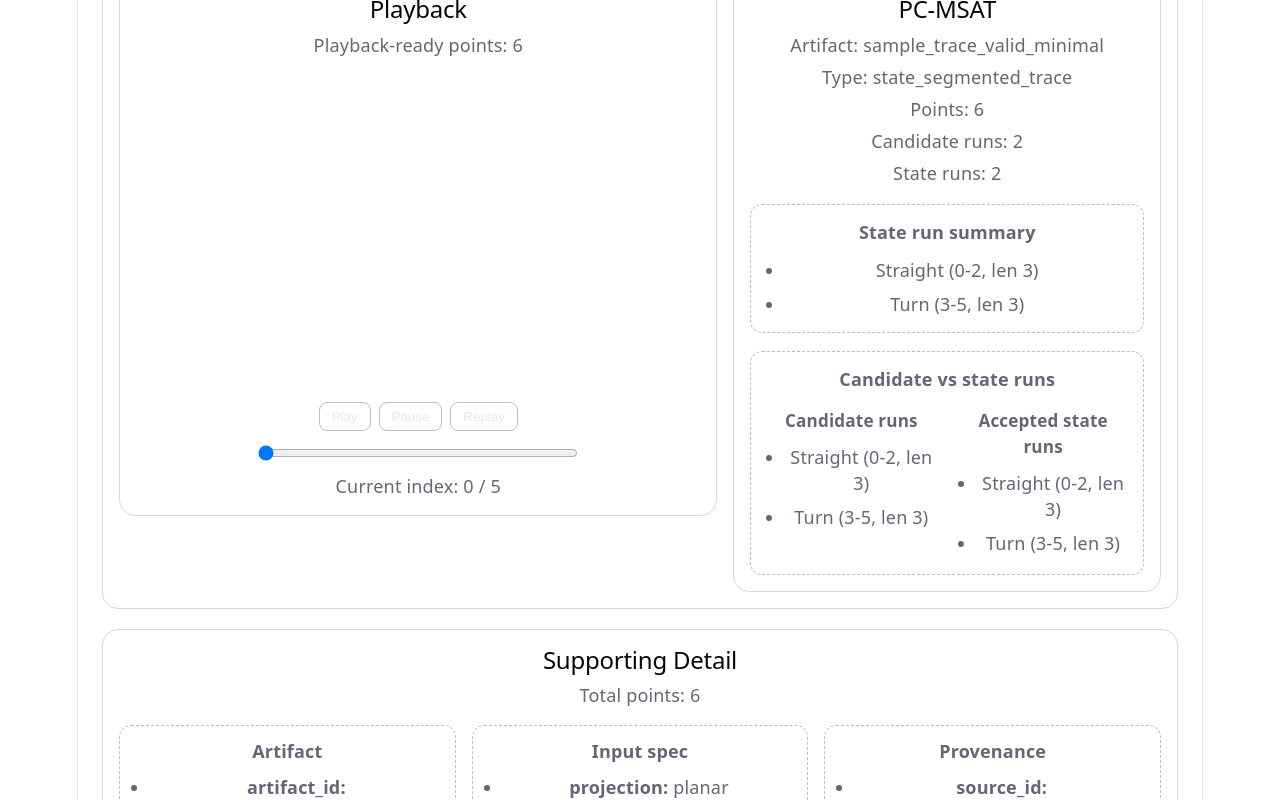
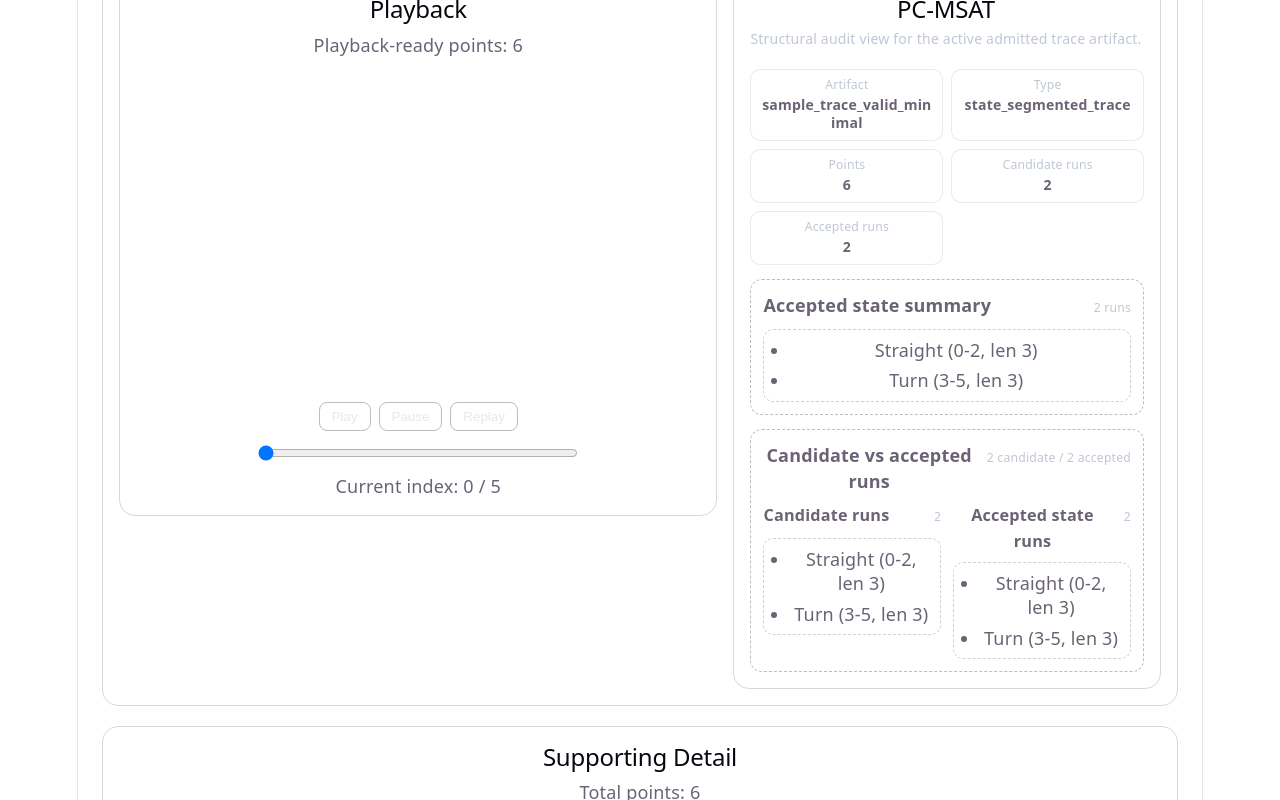
Before and after one commit to cperryresearch/pc-msat-audit-interface, a React (Vite) app in the folder pc-maw/: page / in a window 1280 px wide. Shown: the part 1560-2360 px from the top of the page. Built offline with nearby package versions, Linux system fonts and the light colour scheme.

Commit message:
Refine PC-MSAT audit pane layout

```diff
--- a/pc-maw/src/App.css
+++ b/pc-maw/src/App.css
@@ -119,77 +119,165 @@
   width: min(320px, 100%);
 }
 
+/* PC-MSAT / Audit pane */
+
+.pcmaw-audit-pane {
+  display: flex;
+  flex-direction: column;
+  gap: 14px;
+}
+
 .pcmaw-audit-pane p {
   margin: 6px 0;
 }
 
-.pcmaw-audit-summary-block {
-  margin-top: 18px;
-  padding: 14px;
+.pcmaw-audit-header {
+  display: flex;
+  justify-content: space-between;
+  gap: 12px;
+}
+
+.pcmaw-audit-header h2 {
+  margin: 0;
+}
+
+.pcmaw-audit-subtitle {
+  margin: 4px 0 0;
+  color: #bfc7d5;
+  font-size: 0.78rem;
+  line-height: 1.35;
+}
+
+.pcmaw-audit-overview {
+  display: grid;
+  grid-template-columns: repeat(2, minmax(0, 1fr));
+  gap: 8px;
+}
+
+.pcmaw-audit-metric-card {
+  min-width: 0;
+  padding: 8px 10px;
+  border: 1px solid rgba(217, 217, 217, 0.55);
+  border-radius: 10px;
+  background: rgba(255, 255, 255, 0.025);
+}
+
+.pcmaw-audit-metric-label {
+  display: block;
+  margin-bottom: 4px;
+  color: #bfc7d5;
+  font-size: 0.68rem;
+  line-height: 1.2;
+}
+
+.pcmaw-audit-metric-value {
+  display: block;
+  overflow-wrap: anywhere;
+  font-size: 0.78rem;
+  line-height: 1.25;
+}
+
+.pcmaw-audit-summary-block,
+.pcmaw-audit-comparison-block {
+  padding: 12px;
   border: 1px dashed #bdbdbd;
   border-radius: 12px;
 }
 
-.pcmaw-audit-summary-block h3 {
-  margin-top: 0;
-  margin-bottom: 12px;
+.pcmaw-audit-section-heading,
+.pcmaw-audit-column-heading {
+  display: flex;
+  align-items: baseline;
+  justify-content: space-between;
+  gap: 12px;
+  margin-bottom: 8px;
+}
+
+.pcmaw-audit-section-heading h3,
+.pcmaw-audit-column-heading h4 {
+  margin: 0;
+}
+
+.pcmaw-audit-section-heading h3 {
   font-size: 1rem;
+}
+
+.pcmaw-audit-column-heading h4 {
+  font-size: 0.9rem;
+}
+
+.pcmaw-audit-section-heading span,
+.pcmaw-audit-column-heading span {
+  color: #bfc7d5;
+  font-size: 0.68rem;
+  white-space: nowrap;
+}
+
+.pcmaw-audit-detail-box {
+  max-height: 132px;
+  overflow-y: auto;
+  padding: 8px;
+  border: 1px dashed rgba(189, 189, 189, 0.7);
+  border-radius: 10px;
+}
+
+.pcmaw-audit-detail-box-tall {
+  max-height: 220px;
+}
+
+.pcmaw-audit-comparison-grid {
+  display: grid;
+  grid-template-columns: repeat(2, minmax(0, 1fr));
+  gap: 12px;
+  align-items: start;
+}
+
+.pcmaw-audit-comparison-column {
+  min-width: 0;
 }
 
 .pcmaw-audit-run-list {
   margin: 0;
-  padding-left: 20px;
+  padding-left: 18px;
 }
 
 .pcmaw-audit-run-item {
-  line-height: 1.45;
+  line-height: 1.35;
+  overflow-wrap: anywhere;
 }
 
 .pcmaw-audit-run-item + .pcmaw-audit-run-item {
-  margin-top: 8px;
+  margin-top: 6px;
 }
 
-.pcmaw-audit-comparison-block {
-  margin-top: 18px;
-  padding: 14px;
-  border: 1px dashed #bdbdbd;
-  border-radius: 12px;
+.pcmaw-audit-empty-state {
+  margin: 0;
+  color: #bfc7d5;
+  font-style: italic;
 }
 
-.pcmaw-audit-comparison-block h3 {
-  margin-top: 0;
-  margin-bottom: 12px;
-  font-size: 1rem;
+@media (max-width: 900px) {
+  .pcmaw-audit-comparison-grid {
+    grid-template-columns: 1fr;
+    gap: 14px;
+  }
 }
 
-.pcmaw-audit-comparison-grid {
-  display: grid;
-  grid-template-columns: 1fr 1fr;
-  gap: 20px;
-  align-items: start;
-}
-
-.pcmaw-audit-comparison-column {
-  padding: 4px 0;
-}
-
-.pcmaw-audit-comparison-column h4 {
-  margin-top: 0;
-  margin-bottom: 10px;
-  font-size: 0.95rem;
-}
+/* Supporting detail region */
 
 .pcmaw-supporting-detail-grid {
   display: grid;
-  grid-template-columns: repeat(3, 1fr);
+  grid-template-columns: repeat(3, minmax(0, 1fr));
   gap: 16px;
   margin-top: 16px;
 }
 
 .pcmaw-supporting-detail-block {
+  min-width: 0;
   border: 1px dashed #bdbdbd;
   border-radius: 12px;
   padding: 12px;
+  box-sizing: border-box;
 }
 
 .pcmaw-supporting-detail-block h3 {
@@ -199,8 +287,16 @@
 }
 
 .pcmaw-detail-list {
+  min-width: 0;
   margin: 0;
   padding-left: 18px;
+}
+
+.pcmaw-detail-list li {
+  min-width: 0;
+  overflow-wrap: anywhere;
+  word-break: break-word;
+  line-height: 1.4;
 }
 
 .pcmaw-detail-list li + li {
@@ -213,12 +309,7 @@
   }
 }
 
-@media (max-width: 900px) {
-  .pcmaw-audit-comparison-grid {
-    grid-template-columns: 1fr;
-    gap: 14px;
-  }
-}
+/* App-level exercise panels */
 
 .app-shell {
   display: flex;
--- a/pc-maw/src/components/AuditPane.tsx
+++ b/pc-maw/src/components/AuditPane.tsx
@@ -2,6 +2,41 @@ import type { AuditPaneProps, RunSummaryEntry } from "../types/pcmawTypes";
 
 function formatRunLabel(run: RunSummaryEntry): string {
   return `${run.value} (${run.start_index}-${run.end_index}, len ${run.length})`;
+}
+
+type MetricCardProps = {
+  label: string;
+  value: string | number;
+};
+
+function MetricCard({ label, value }: MetricCardProps) {
+  return (
+    <div className="pcmaw-audit-metric-card">
+      <span className="pcmaw-audit-metric-label">{label}</span>
+      <strong className="pcmaw-audit-metric-value">{value}</strong>
+    </div>
+  );
+}
+
+type RunListProps = {
+  runs: RunSummaryEntry[];
+  emptyMessage: string;
+};
+
+function RunList({ runs, emptyMessage }: RunListProps) {
+  if (runs.length === 0) {
+    return <p className="pcmaw-audit-empty-state">{emptyMessage}</p>;
+  }
+
+  return (
+    <ul className="pcmaw-audit-run-list">
+      {runs.map((run, index) => (
+        <li key={`${run.field}-${run.value}-${run.start_index}-${run.end_index}-${index}`} className="pcmaw-audit-run-item">
+          {formatRunLabel(run)}
+        </li>
+      ))}
+    </ul>
+  );
 }
 
 export default function AuditPane({ artifact }: AuditPaneProps) {
@@ -20,61 +55,63 @@ export default function AuditPane({ artifact }: AuditPaneProps) {
 
   return (
     <section className="pcmaw-audit-pane">
-      <h2>PC-MSAT</h2>
-      <p>Artifact: {artifactId}</p>
-      <p>Type: {artifactType}</p>
-      <p>Points: {artifact.points.length}</p>
-      <p>Candidate runs: {candidateRuns.length}</p>
-      <p>State runs: {stateRuns.length}</p>
+      <div className="pcmaw-audit-header">
+        <div>
+          <h2>PC-MSAT</h2>
+          <p className="pcmaw-audit-subtitle">
+            Structural audit view for the active admitted trace artifact.
+          </p>
+        </div>
+      </div>
+
+      <div className="pcmaw-audit-overview">
+        <MetricCard label="Artifact" value={artifactId} />
+        <MetricCard label="Type" value={artifactType} />
+        <MetricCard label="Points" value={artifact.points.length} />
+        <MetricCard label="Candidate runs" value={candidateRuns.length} />
+        <MetricCard label="Accepted runs" value={stateRuns.length} />
+      </div>
 
       <div className="pcmaw-audit-summary-block">
-        <h3>State run summary</h3>
+        <div className="pcmaw-audit-section-heading">
+          <h3>Accepted state summary</h3>
+          <span>{stateRuns.length} runs</span>
+        </div>
 
-        {stateRuns.length === 0 ? (
-          <p>No accepted state runs present.</p>
-        ) : (
-          <ul className="pcmaw-audit-run-list">
-            {stateRuns.map((run, index) => (
-              <li key={index} className="pcmaw-audit-run-item">
-                {formatRunLabel(run)}
-              </li>
-            ))}
-          </ul>
-        )}
+        <div className="pcmaw-audit-detail-box">
+          <RunList runs={stateRuns} emptyMessage="No accepted state runs present." />
+        </div>
       </div>
 
       <div className="pcmaw-audit-comparison-block">
-        <h3>Candidate vs state runs</h3>
+        <div className="pcmaw-audit-section-heading">
+          <h3>Candidate vs accepted runs</h3>
+          <span>
+            {candidateRuns.length} candidate / {stateRuns.length} accepted
+          </span>
+        </div>
 
         <div className="pcmaw-audit-comparison-grid">
           <div className="pcmaw-audit-comparison-column">
-            <h4>Candidate runs</h4>
-            {candidateRuns.length === 0 ? (
-              <p>No candidate runs present.</p>
-            ) : (
-              <ul className="pcmaw-audit-run-list">
-                {candidateRuns.map((run, index) => (
-                  <li key={index} className="pcmaw-audit-run-item">
-                    {formatRunLabel(run)}
-                  </li>
-                ))}
-              </ul>
-            )}
+            <div className="pcmaw-audit-column-heading">
+              <h4>Candidate runs</h4>
+              <span>{candidateRuns.length}</span>
+            </div>
+
+            <div className="pcmaw-audit-detail-box pcmaw-audit-detail-box-tall">
+              <RunList runs={candidateRuns} emptyMessage="No candidate runs present." />
+            </div>
           </div>
 
           <div className="pcmaw-audit-comparison-column">
-            <h4>Accepted state runs</h4>
-            {stateRuns.length === 0 ? (
-              <p>No accepted state runs present.</p>
-            ) : (
-              <ul className="pcmaw-audit-run-list">
-                {stateRuns.map((run, index) => (
-                  <li key={index} className="pcmaw-audit-run-item">
-                    {formatRunLabel(run)}
-                  </li>
-                ))}
-              </ul>
-            )}
+            <div className="pcmaw-audit-column-heading">
+              <h4>Accepted state runs</h4>
+              <span>{stateRuns.length}</span>
+            </div>
+
+            <div className="pcmaw-audit-detail-box pcmaw-audit-detail-box-tall">
+              <RunList runs={stateRuns} emptyMessage="No accepted state runs present." />
+            </div>
           </div>
         </div>
       </div>
```
